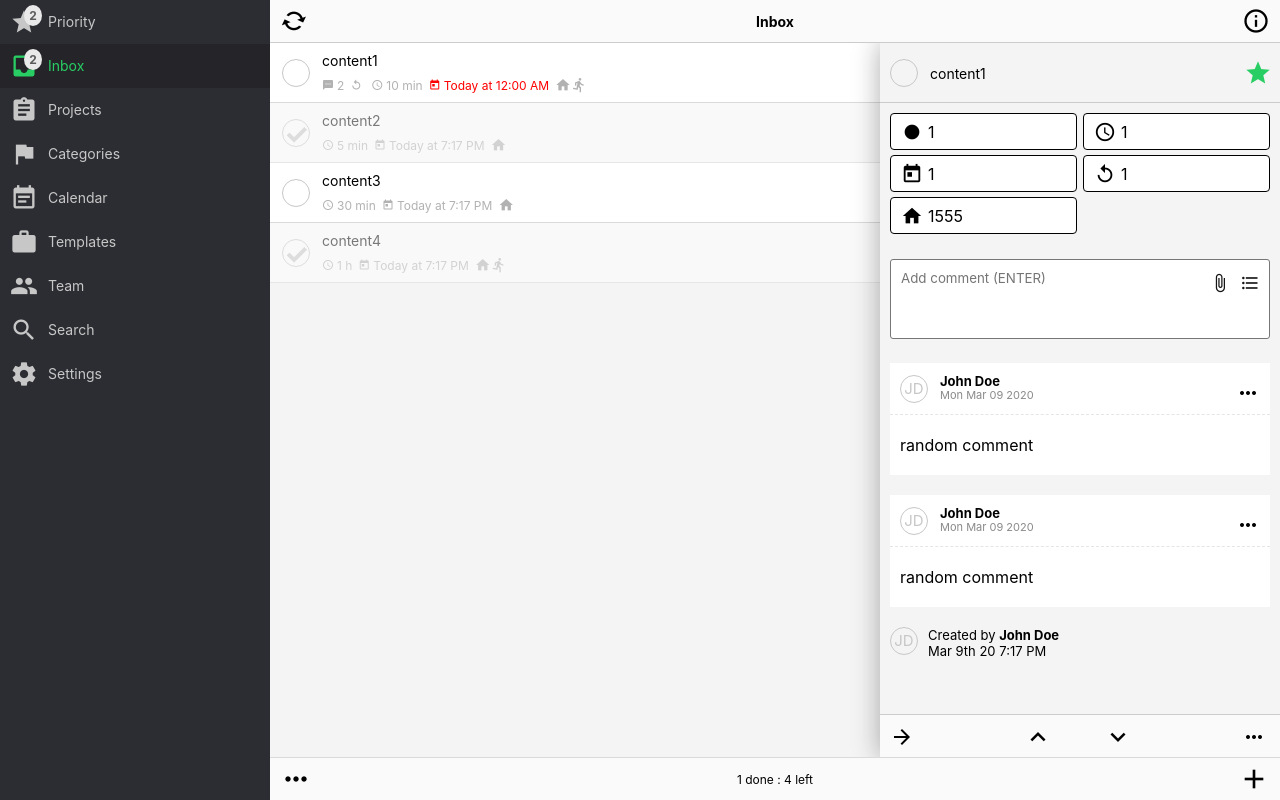
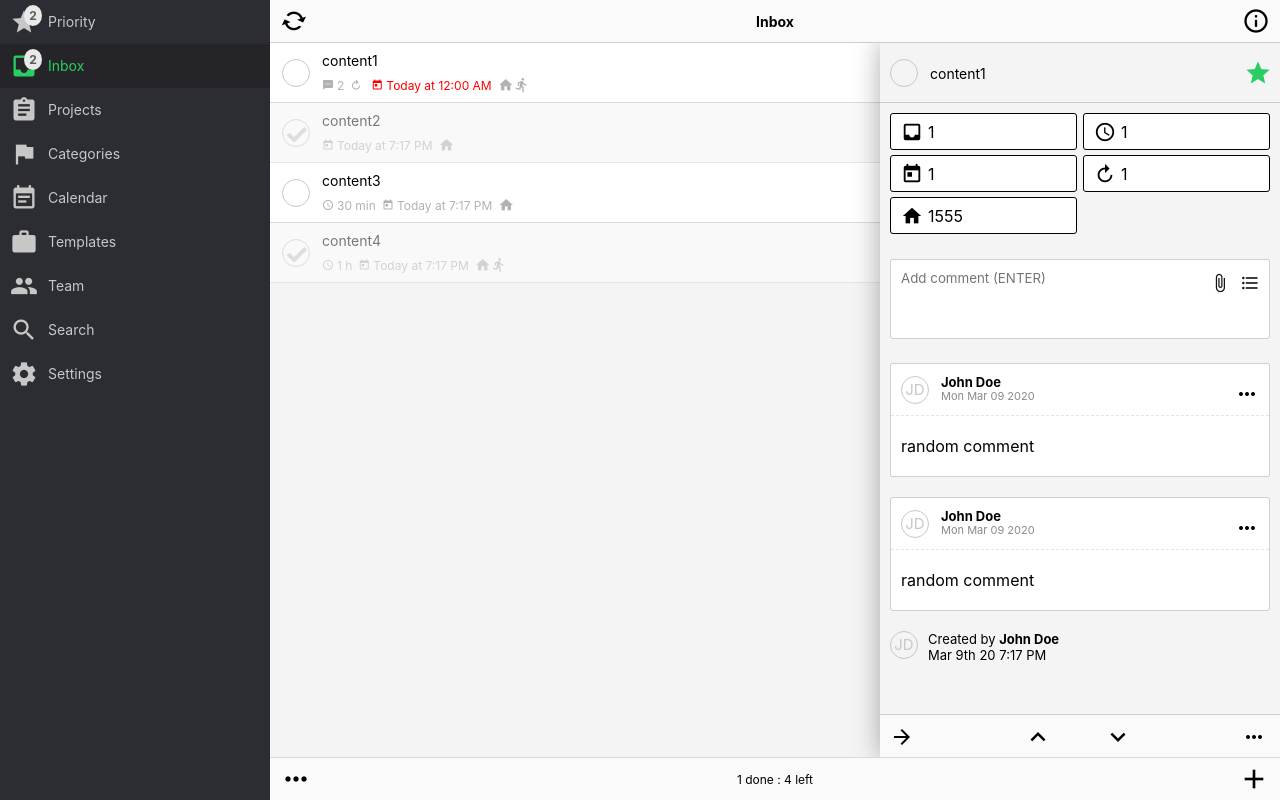
Before and after one commit to rafalrybicki/nozbe, a React (Create React App) app: page /inbox in a window 1280 px wide. Built offline with nearby package versions, Linux system fonts and the light colour scheme.

Commit message:
Add ProjectPicker

```diff
--- a/src/App.css
+++ b/src/App.css
@@ -25,3 +25,7 @@ input[type="checkbox"] {
   border-radius: 3px;
   margin: 0;
 }
+
+.repeat {
+  transform: scaleX(-1)
+}
--- a/src/components/Task/TaskAttributes.js
+++ b/src/components/Task/TaskAttributes.js
@@ -5,7 +5,7 @@ import { Link } from 'react-router-dom';
 import Icon from '@material-ui/core/Icon';
 import moment from 'moment';
 
-function TaskAttributes({ project, comments, repeat, time, date, categories, completion}) {
+function TaskAttributes({ project, comments, repeat, time, deadline, categories, completion}) {
   return (
     <div className="task-attributes">
       {window.location.pathname === '/priority' &&
@@ -21,17 +21,17 @@ function TaskAttributes({ project, comments, repeat, time, date, categories, com
         </div>}
       {repeat &&
         <div>
-          <Icon>replay</Icon>
+          <Icon className="repeat">replay</Icon>
         </div>}
       {time &&
         <div>
           <Icon>schedule</Icon>
           {time}
         </div>}
-      {date &&
-        <div className={date < Date.now() && completion === false ? 'danger' : ''}>
+      {deadline &&
+        <div className={deadline < Date.now() && completion === false ? 'danger' : ''}>
         <Icon>today</Icon>
-          {moment(date).calendar()}
+          {moment(deadline).calendar()}
         </div>}
       {categories.length > 0 &&
       <div>
--- a/src/components/TaskDetails/Comment.css
+++ b/src/components/TaskDetails/Comment.css
@@ -1,6 +1,8 @@
 .comment {
   background-color: white;
   margin-bottom: 20px;
+  border: 1px solid rgba(21,21,21,0.2);
+  border-radius: 3px;
 }
 
 .comment-header {
--- a/src/components/TaskDetails/NewComment.css
+++ b/src/components/TaskDetails/NewComment.css
@@ -12,6 +12,7 @@
   border-radius: 3px;
   resize: none;
   font-family: inherit;
+  border: 1px solid rgba(21,21,21,0.2);
 }
 
 .new-comment textarea:focus {
--- /dev/null
+++ b/src/components/TaskDetails/ProjectPicker.js
@@ -0,0 +1,16 @@
+import React from 'react';
+import './ProjectPicker.css';
+import Icon from '@material-ui/core/Icon';
+
+function ProjectPicker({project, color}) {
+  return (
+    <div className="picker">
+      <Icon style={{'color': color}}>
+        {project === 'Inbox' ? 'inbox' : 'fiber_manual_record'}
+      </Icon>
+      <span>1</span>
+    </div>
+  );
+}
+
+export default ProjectPicker;
--- a/src/components/TaskDetails/TaskDetails.js
+++ b/src/components/TaskDetails/TaskDetails.js
@@ -8,7 +8,7 @@ function TaskDetails(props) {
   return (
     <div className="task-details">
       <TaskBasic {...props} viewMode={true}/>
-      <TaskDetailsContent comments={props.comments} author={props.author} date={props.created_at} />
+      <TaskDetailsContent {...props} />
       <TaskDetailsNavbar />
     </div>
   );
--- a/src/components/TaskDetails/TaskDetailsAttributes.css
+++ b/src/components/TaskDetails/TaskDetailsAttributes.css
@@ -15,13 +15,19 @@
   display: flex;
   margin-bottom: 5px;
   border: 1px solid black;
-  border-radius: 4px;
+  border-radius: 3px;
   width: calc(50% - 3px);
   min-height: 37px;
   padding: 5px 10px;
   align-items: center;
 }
 
+.task-details-attributes .picker.unchecked {
+  background-color: #F4F4F4;
+  color: #999;
+  border-color: rgba(21,21,21,0.2);
+}
+
 .task-details-attributes .picker .material-icons {
   font-size: 22px;
   margin-right: 5px;
--- a/src/components/TaskDetails/TaskDetailsAttributes.js
+++ b/src/components/TaskDetails/TaskDetailsAttributes.js
@@ -1,14 +1,12 @@
 import React from 'react';
 import './TaskDetailsAttributes.css'
 import Icon from '@material-ui/core/Icon';
+import ProjectPicker from './ProjectPicker';
 
-function TaskDetailsAttributes(props) {
+function TaskDetailsAttributes({ project, deadline, categories, repeat, time }) {
   return (
     <div className="task-details-attributes">
-      <div className="picker">
-        <Icon>fiber_manual_record</Icon>
-        <span>1</span>
-      </div>
+      <ProjectPicker project={project.name} color={project.color} />
       <div className="picker">
         <Icon>schedule</Icon>
         <span>1</span>
@@ -18,7 +16,7 @@ function TaskDetailsAttributes(props) {
         <span>1</span>
       </div>
       <div className="picker">
-        <Icon>replay</Icon>
+        <Icon className="repeat">replay</Icon>
         <span>1</span>
       </div>
       <div className="picker">
--- a/src/components/TaskDetails/TaskDetailsContent.js
+++ b/src/components/TaskDetails/TaskDetailsContent.js
@@ -5,13 +5,24 @@ import NewComment from './NewComment';
 import Comments from './Comments';
 import TaskDetailsFooter from './TaskDetailsFooter';
 
-function TaskDetailsContent({comments, author, date}) {
+function TaskDetailsContent({project, deadline, categories, repeat, time, comments, author, created_at}) {
   return (
     <div className="task-details-content">
-      <TaskDetailsAttributes />
+      <TaskDetailsAttributes
+        project={project}
+        deadline={deadline}
+        categories={categories}
+        repeat={repeat}
+        time={time}
+      />
       <NewComment />
-      <Comments comments={comments} />
-      <TaskDetailsFooter author={author} date={date} />
+      <Comments
+        comments={comments}
+      />
+      <TaskDetailsFooter
+        author={author}
+        date={created_at}
+      />
     </div>
   );
 }
--- a/src/redux/reducers/tasks.js
+++ b/src/redux/reducers/tasks.js
@@ -7,10 +7,11 @@ const initialState = [
     content: 'content1',
     completion: false,
     priority: true,
-    time: '10 min',
+    time: null,
     project: {
       name: 'Inbox',
-      path: '/inbox'
+      path: '/inbox',
+      color: 'black'
     },
     categories: [
       {
@@ -22,7 +23,7 @@ const initialState = [
         icon: 'directions_run'
       }
     ],
-    date: new Date('2020-03-09'),
+    deadline: new Date('2020-03-09'),
     repeat: true,
     comments: [
       { type: 'text', content: 'random comment', created_at: new Date(), author: 'John Doe' },
@@ -38,10 +39,11 @@ const initialState = [
     content: 'content2',
     completion: true,
     priority: false,
-    time: '5 min',
+    time: null,
     project: {
       name: 'Inbox',
-      path: '/inbox'
+      path: '/inbox',
+      color: 'black'
     },
     categories: [
       {
@@ -49,7 +51,7 @@ const initialState = [
         icon: 'home'
       }
     ],
-    date: new Date(),
+    deadline: new Date(),
     repeat: false,
     comments: [],
     holder: 'John Doe',
@@ -65,7 +67,8 @@ const initialState = [
     time: '30 min',
     project: {
       name: 'Home',
-      path: '/home'
+      path: '/home',
+      color: 'orange'
     },
     categories: [
       {
@@ -73,7 +76,7 @@ const initialState = [
         icon: 'home'
       }
     ],
-    date: new Date(),
+    deadline: new Date(),
     repeat: false,
     comments: [],
     holder: 'John Doe',
@@ -89,7 +92,8 @@ const initialState = [
     time: '1 h',
     project: {
       name: 'Home',
-      path: '/home'
+      path: '/home',
+      color: 'blue'
     },
     categories: [
       {
@@ -101,7 +105,7 @@ const initialState = [
         icon: 'directions_run'
       }
     ],
-    date: new Date(),
+    deadline: new Date(),
     repeat: false,
     comments: [],
     holder: 'R R',
```
Also changed, not shown: src/components/TaskDetails/ProjectPicker.css (added).
